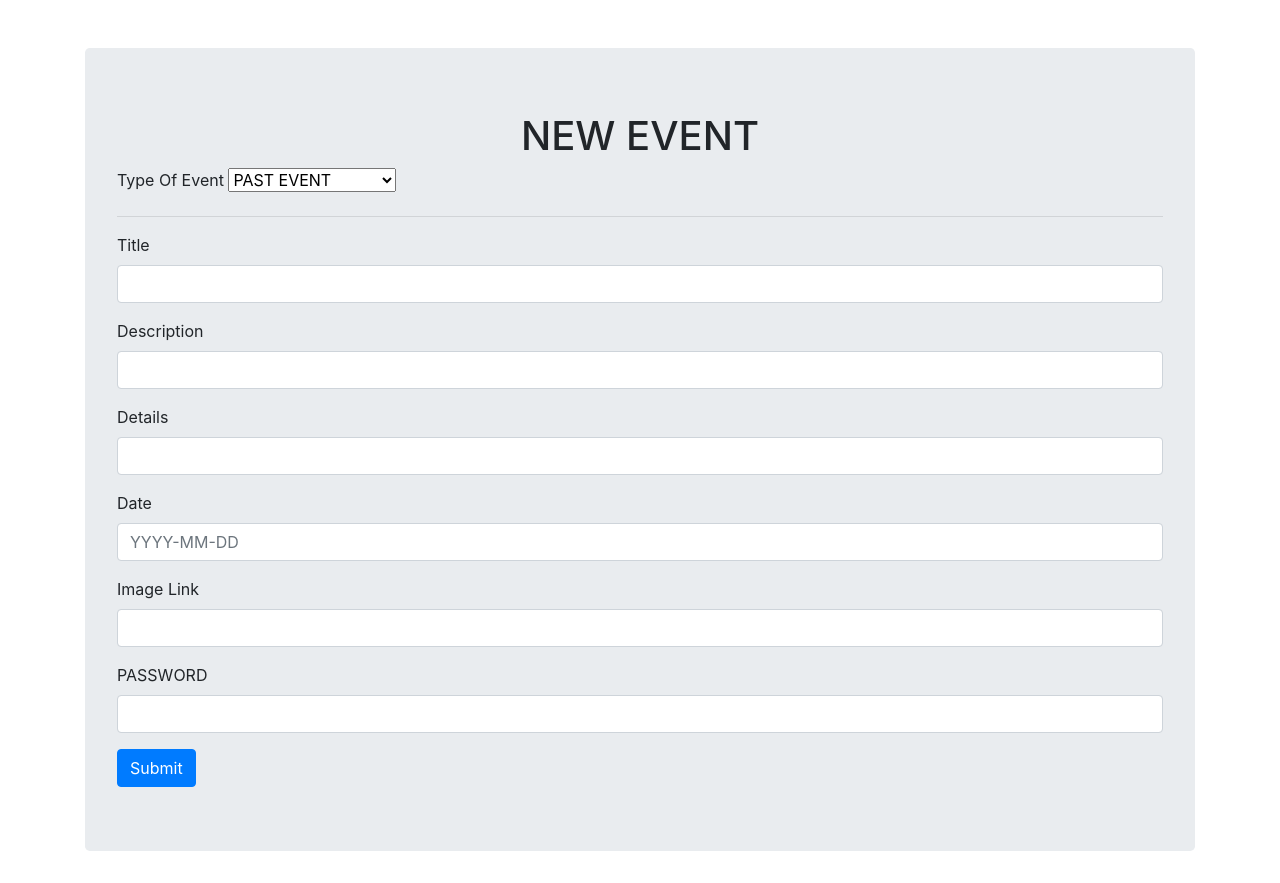
After one commit to IITI-Gymkhana-Web-Team/events-backend, a Flask app: page /new in a window 1280 px wide. The commit adds this page. Run offline with Flask 2, Linux system fonts and the light colour scheme; parts of the project's set-up code (start-up, migrations or seed data) failed here and were passed over; some libraries are stand-ins or nearby versions.

Commit message:
new events + delete events

```diff
--- a/app.py
+++ b/app.py
@@ -8,7 +8,7 @@ from test import get_commands
 
 app = Flask(__name__)
 
-env = ""
+env = "dev"
 
 if env == "dev":
     dev = yaml.load(open('db.yaml'), Loader=yaml.FullLoader)
@@ -147,6 +147,44 @@ def update():
         return "Incorrect Password"
 
 
+@app.route("/new", methods=['GET', 'POST'])
+def new():
+    if request.method == 'GET':
+        return render_template("new.html")
+    else:
+        data = request.form.to_dict()
+        if(data['password'] == PASSWORD):
+            print(data)
+            table_name = data['event'] + "_events"
+
+            cur = mysql.connection.cursor()
+            cur.execute("INSERT INTO {} VALUES (NULL, '{}', '{}', '{}', '{}', '{}');".format(
+                table_name, data['title'], data['description'], data['details'], data['date'], data['image']))
+            mysql.connection.commit()
+            cur.close()
+            return "New Event Created"
+
+        else:
+            return "Incorrect Password"
+
+
+@app.route('/delete/<table>/<id>', methods=['GET', 'POST'])
+def delete(table, id):
+    if request.method == 'GET':
+        return render_template("verify.html", table_name=table, id=id)
+    else:
+        data = request.form.to_dict()
+        if(data['password'] == PASSWORD):
+
+            cur = mysql.connection.cursor()
+            cur.execute("DELETE FROM {} WHERE ID={}".format(table, id))
+            mysql.connection.commit()
+            cur.close()
+            return "DELETED EVENT"
+        else:
+            return "INCORRECT PASSWORD"
+
+
 if __name__ == "__main__":
     if(env == 'dev'):
         app.run(debug=True)
--- a/templates/editor.html
+++ b/templates/editor.html
@@ -22,7 +22,7 @@
                 <input name="table_name" value="{{table_name}}" hidden>
             </div>
             {% for i in range(size) %}
-            <hr>
+            <hr class="mt-5 pt-5">
             <div class="form-group">
                 <label>Title </label>
                 <input name="{{'title-{}'.format(events[i]['id'])}}" type="text" class="form-control" value="{{events[i]['title']}}">
@@ -43,7 +43,7 @@
                 <label>Image Link </label>
                 <input name="{{'image-{}'.format(events[i]['id'])}}" type="text" class="form-control" value="{{ events[i]['image']}}">
             </div>
-
+            <a href="/delete/{{table_name}}/{{events[i]['id']}}" class="btn btn-danger">DELETE</a>
             <hr> {% endfor %}
             <div class="form-group">
                 <label>PASSWORD </label>
--- /dev/null
+++ b/templates/new.html
@@ -0,0 +1,54 @@
+<!DOCTYPE html>
+<html lang="en">
+
+<head>
+    <meta charset="UTF-8">
+    <meta name="viewport" content="width=device-width, initial-scale=1.0">
+    <title>New Event</title>
+    <link rel="stylesheet" href="https://stackpath.bootstrapcdn.com/bootstrap/4.5.2/css/bootstrap.min.css">
+</head>
+
+<body>
+    <div class="container mt-5">
+        <form class="jumbotron" action="/new" method="POST">
+            <h1 class="text-center">NEW EVENT</h1>
+            <div class="form-group">
+                <label>Type Of Event </label>
+                <select name="event">
+                    <option value="past">PAST EVENT</option>
+                    <option value="ongoing">ONGOING EVENT</option>
+                    <option value="upcoming">UPCOMING EVENT</option>
+                </select>
+            </div>
+
+            <hr>
+            <div class="form-group">
+                <label>Title </label>
+                <input name="title" type="text" class="form-control">
+            </div>
+            <div class="form-group">
+                <label>Description </label>
+                <input name="description" type="text" class="form-control">
+            </div>
+            <div class="form-group">
+                <label>Details </label>
+                <input name="details" type="text" class="form-control">
+            </div>
+            <div class="form-group">
+                <label>Date </label>
+                <input name="date" type="text" class="form-control" placeholder="YYYY-MM-DD">
+            </div>
+            <div class="form-group">
+                <label>Image Link </label>
+                <input name="image" type="text" class="form-control">
+            </div>
+            <div class="form-group">
+                <label>PASSWORD </label>
+                <input name="password" type="password" class="form-control">
+            </div>
+            <button type="submit" class="btn btn-primary">Submit</button>
+        </form>
+    </div>
+</body>
+
+</html>
```
Also changed, not shown: templates/verify.html (added, +25 -0 lines).
